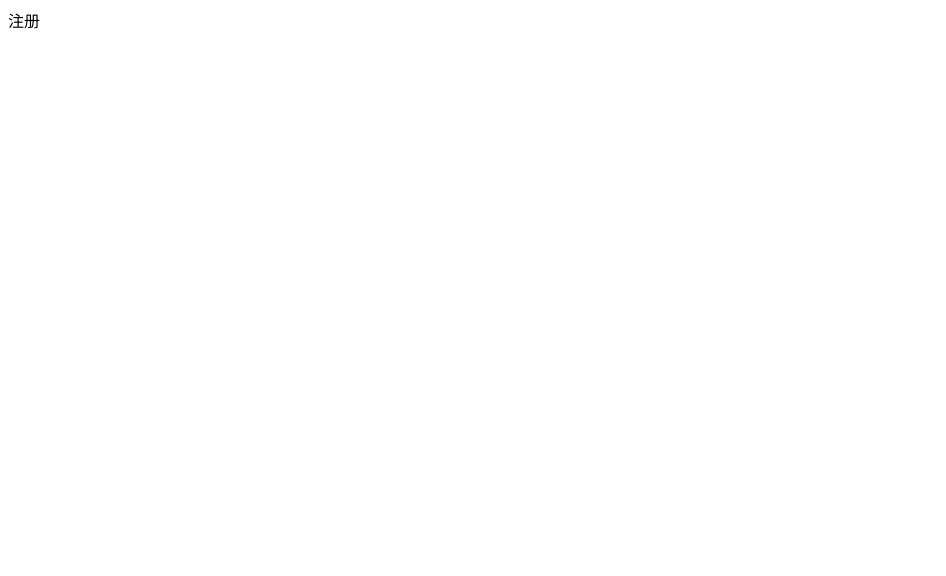
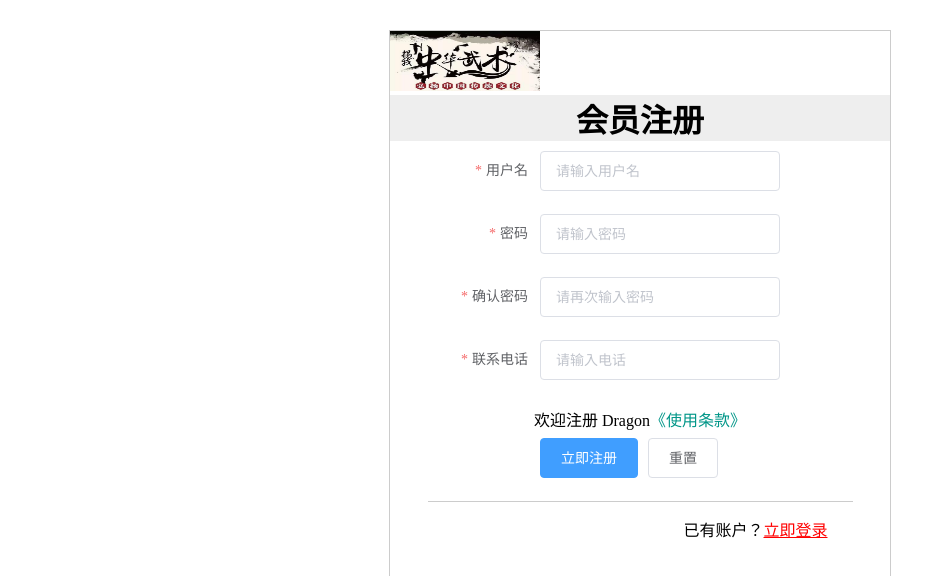
Before and after one commit to A-jiasong/vue_dragon, a Vue app: page /#/register in a window 1280 px wide. Shown: the top 576 px of the page, without its empty margins (0-946 px from the left). Built offline with nearby package versions, Linux system fonts and the light colour scheme.

Commit message:
01-登录注册页面布局的实现

```diff
--- a/src/views/home/index.vue
+++ b/src/views/home/index.vue
@@ -21,8 +21,8 @@
         </div>
       </div>
       <div class="unlogin" v-if="!isLogin">
-        <p>登录</p>
-        <p>注册</p>
+        <p @click="$router.push('/login')">登录</p>
+        <p @click="$router.push('/register')">注册</p>
       </div>
       <div class="login" v-else>
         <div class="user-img">
--- a/src/views/user/login.vue
+++ b/src/views/user/login.vue
@@ -1,5 +1,41 @@
 <template>
-  <div class="login-container">登录</div>
+  <div class="login-container">
+    <div class="page-header">
+      <a href="javascript:;" title="点击返回首页" @click="$router.push('/')">
+        <img src="@/assets/img/logo.jpg" />
+      </a>
+      <h1 class="h1">会员登录</h1>
+    </div>
+    <!-- 会员登录表单 -->
+    <el-form
+      :model="ruleForm"
+      :rules="rules"
+      ref="ruleForm"
+      label-width="100px"
+      class="demo-ruleForm"
+    >
+      <el-form-item label="用户名" prop="name">
+        <el-input v-model="ruleForm.name" placeholder="请输入用户名"></el-input>
+      </el-form-item>
+      <el-form-item label="密码" prop="password">
+        <el-input
+          type="password"
+          v-model="ruleForm.password"
+          placeholder="请输入密码"
+        ></el-input>
+      </el-form-item>
+      <el-form-item>
+        <el-button type="primary" @click="submitForm('ruleForm')"
+          >立即登录</el-button
+        >
+        <el-button @click="resetForm('ruleForm')">重置</el-button>
+      </el-form-item>
+    </el-form>
+    <div class="page-footer">
+      <span>没有账户？</span>
+      <a href="javascript:;" @click="$router.push('/register')">立即注册</a>
+    </div>
+  </div>
 </template>
 
 <script>
@@ -8,14 +44,79 @@ export default {
   components: {},
   props: {},
   data() {
-    return {}
+    return {
+      ruleForm: {
+        name: '',
+        password: ''
+      },
+      rules: {
+        name: [
+          { required: true, message: '请输入用户名', trigger: 'blur' },
+          { min: 3, max: 5, message: '长度在 3 到 5 个字符', trigger: 'blur' }
+        ],
+        password: [
+          { required: true, message: '请输入密码', trigger: 'blur' },
+          { min: 5, max: 12, message: '长度在 5 到 12 个字符', trigger: 'blur' }
+        ]
+      }
+    }
   },
   computed: {},
   watch: {},
   created() {},
   mounted() {},
-  methods: {}
+  methods: {
+    submitForm(formName) {
+      this.$refs[formName].validate(valid => {
+        if (valid) {
+          alert('submit!')
+        } else {
+          console.log('error submit!!')
+          return false
+        }
+      })
+    },
+    resetForm(formName) {
+      this.$refs[formName].resetFields()
+    }
+  }
 }
 </script>
 
-<style scoped lang="less"></style>
+<style scoped lang="less">
+.login-container {
+  width: 500px;
+  border: 1px solid #ccc;
+  margin: 30px auto;
+  padding-bottom: 50px;
+  .page-header {
+    margin-bottom: 10px;
+    img {
+      width: 150px;
+      height: 60px;
+    }
+    .h1 {
+      margin: 0;
+      text-align: center;
+      background-color: #eee;
+    }
+  }
+  .el-form {
+    padding-left: 50px;
+    .el-input {
+      width: 240px;
+    }
+  }
+  .page-footer {
+    width: 80%;
+    margin: 0 auto;
+    padding-top: 15px;
+    padding-right: 25px;
+    border-top: 1px solid #ccc;
+    text-align: right;
+    a {
+      color: red;
+    }
+  }
+}
+</style>
--- a/src/views/user/register.vue
+++ b/src/views/user/register.vue
@@ -1,5 +1,55 @@
 <template>
-  <div class="register-container">注册</div>
+  <div class="register-container">
+    <div class="page-header">
+      <a href="javascript:;" title="点击返回首页" @click="$router.push('/')">
+        <img src="@/assets/img/logo.jpg" />
+      </a>
+      <h1 class="h1">会员注册</h1>
+    </div>
+    <!-- 会员登录表单 -->
+    <el-form
+      :model="ruleForm"
+      :rules="rules"
+      ref="ruleForm"
+      label-width="100px"
+      class="demo-ruleForm"
+    >
+      <el-form-item label="用户名" prop="name">
+        <el-input v-model="ruleForm.name" placeholder="请输入用户名"></el-input>
+      </el-form-item>
+      <el-form-item label="密码" prop="password">
+        <el-input
+          type="password"
+          v-model="ruleForm.password"
+          placeholder="请输入密码"
+        ></el-input>
+      </el-form-item>
+      <el-form-item label="确认密码" prop="repassword">
+        <el-input
+          type="password"
+          v-model="ruleForm.repassword"
+          placeholder="请再次输入密码"
+        ></el-input>
+      </el-form-item>
+      <el-form-item label="联系电话" prop="phone">
+        <el-input v-model="ruleForm.phone" placeholder="请输入电话"></el-input>
+      </el-form-item>
+      <div class="clause">
+        <span>欢迎注册 Dragon</span>
+        <a href="javascript:;">《使用条款》</a>
+      </div>
+      <el-form-item>
+        <el-button type="primary" @click="submitForm('ruleForm')"
+          >立即注册</el-button
+        >
+        <el-button @click="resetForm('ruleForm')">重置</el-button>
+      </el-form-item>
+    </el-form>
+    <div class="page-footer">
+      <span>已有账户？</span>
+      <a href="javascript:;" @click="$router.push('/login')">立即登录</a>
+    </div>
+  </div>
 </template>
 
 <script>
@@ -8,14 +58,103 @@ export default {
   components: {},
   props: {},
   data() {
-    return {}
+    return {
+      ruleForm: {
+        name: '',
+        password: '',
+        repassword: '',
+        phone: ''
+      },
+      rules: {
+        name: [
+          { required: true, message: '请输入用户名', trigger: 'blur' },
+          { min: 3, max: 5, message: '长度在 3 到 5 个字符', trigger: 'blur' }
+        ],
+        password: [
+          { required: true, message: '请输入密码', trigger: 'blur' },
+          { min: 5, max: 12, message: '长度在 5 到 12 个字符', trigger: 'blur' }
+        ],
+        repassword: [
+          { required: true, message: '请输入密码', trigger: 'blur' },
+          { min: 5, max: 12, message: '长度在 5 到 12 个字符', trigger: 'blur' }
+        ],
+        phone: [
+          { required: true, message: '请输入电话', trigger: 'blur' },
+          {
+            min: 11,
+            max: 11,
+            message: '请输入11位数的真实电话号码',
+            trigger: 'blur'
+          }
+        ]
+      }
+    }
   },
   computed: {},
   watch: {},
   created() {},
   mounted() {},
-  methods: {}
+  methods: {
+    submitForm(formName) {
+      this.$refs[formName].validate(valid => {
+        if (valid) {
+          alert('submit!')
+        } else {
+          console.log('error submit!!')
+          return false
+        }
+      })
+    },
+    resetForm(formName) {
+      this.$refs[formName].resetFields()
+    }
+  }
 }
 </script>
 
-<style scoped lang="less"></style>
+<style scoped lang="less">
+.register-container {
+  width: 500px;
+  border: 1px solid #ccc;
+  margin: 30px auto;
+  padding-bottom: 50px;
+  .page-header {
+    margin-bottom: 10px;
+    img {
+      width: 150px;
+      height: 60px;
+    }
+    .h1 {
+      margin: 0;
+      text-align: center;
+      background-color: #eee;
+    }
+  }
+  .el-form {
+    padding-left: 50px;
+    .el-input {
+      width: 240px;
+    }
+    .clause {
+      text-align: center;
+      line-height: 35px;
+      padding-right: 50px;
+      a {
+        color: #009688;
+        text-decoration: none;
+      }
+    }
+  }
+  .page-footer {
+    width: 80%;
+    margin: 0 auto;
+    padding-top: 15px;
+    padding-right: 25px;
+    border-top: 1px solid #ccc;
+    text-align: right;
+    a {
+      color: red;
+    }
+  }
+}
+</style>
```
